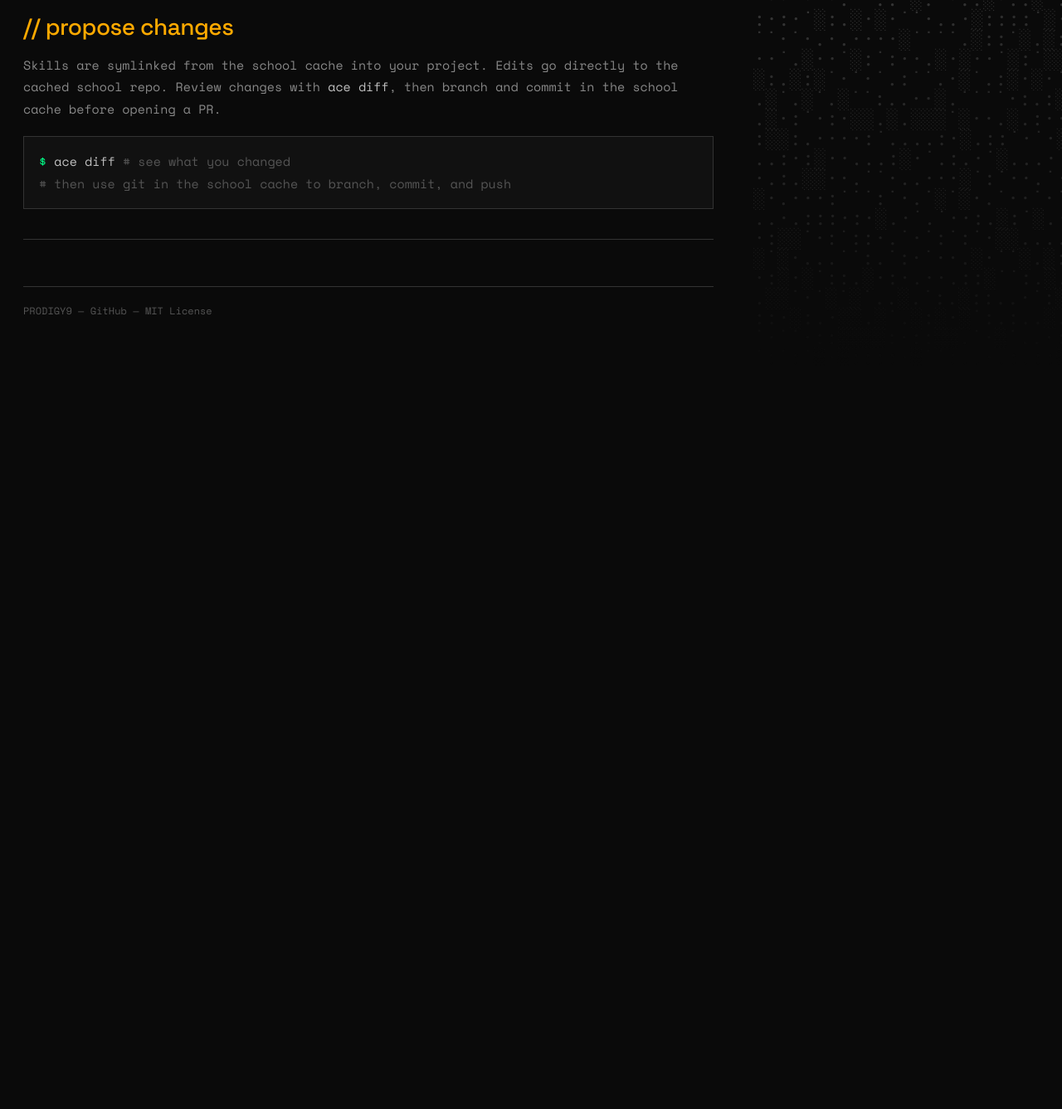
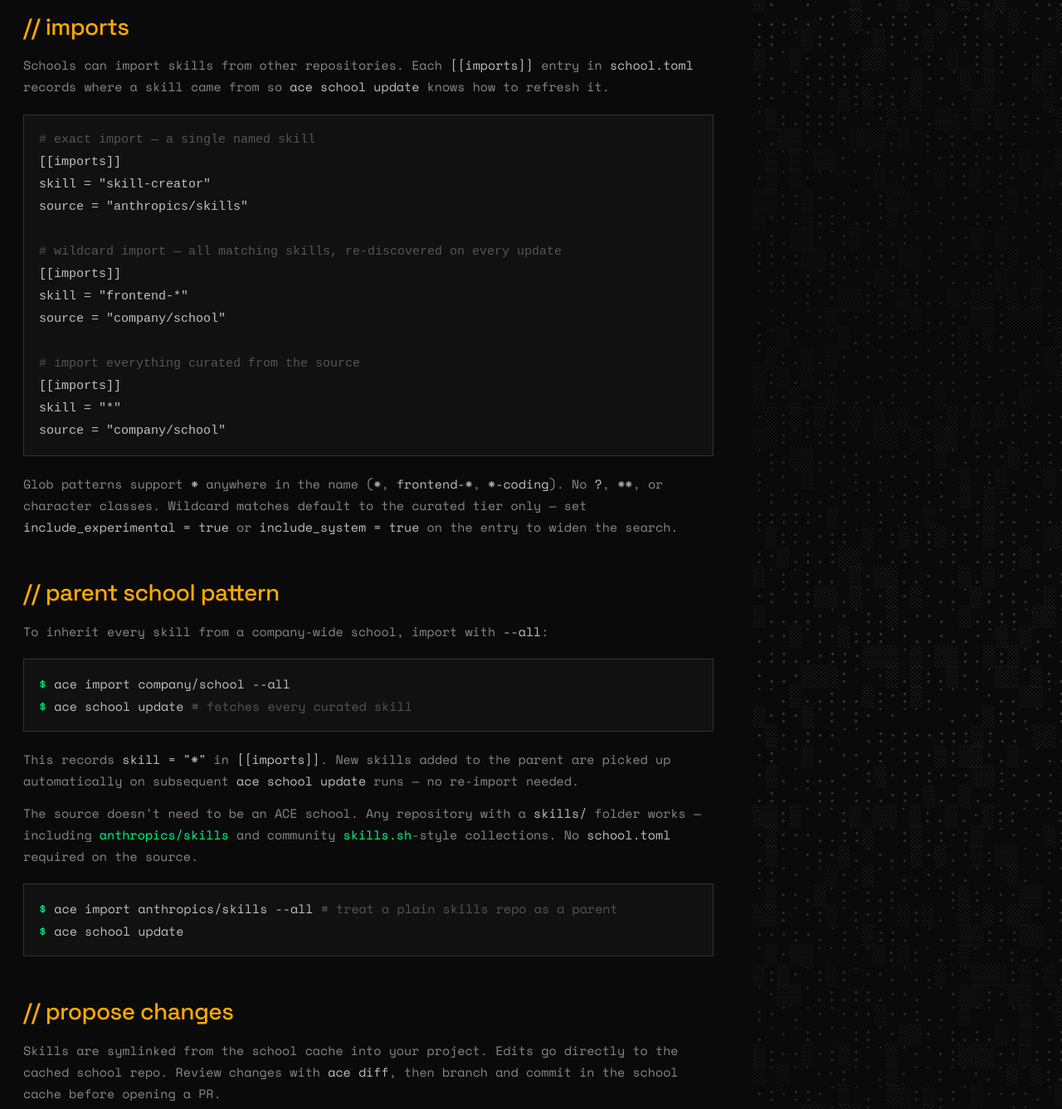
Before and after one commit to prod9/ace, a plain HTML site: page schools.html in a window 1280 px wide. Shown: the part 1310-2647 px from the top of the page at 83% size. Before the commit the page ends 1752 px from the top, so only its background shows below. Drawn offline with nearby package versions, Linux system fonts and the light colour scheme.

Commit message:
Document wildcard imports and parent school pattern on website (PROD9-66)
Adds a // imports section and // parent school pattern section to the
schools page, covering exact vs wildcard [[imports]], the --all flow,
and the fact that any repo with a skills/ folder (e.g. anthropics/skills,
skills.sh collections) works as a parent source — no school.toml
required.

Updates the README ace import row for --all + glob --skill, and adds a
short parent-school paragraph mirroring the website examples.
Regenerates dist/.

Co-Authored-By: Claude Opus 4.7 (1M context) <noreply@anthropic.com>

```diff
--- a/schools.html
+++ b/schools.html
@@ -74,6 +74,70 @@ Push to a git remote.
 <span class="prompt">$</span> ace <span class="comment"># skills are symlinked, backend launches</span>
 </div>
 
+<h2>// imports</h2>
+
+<p>
+Schools can import skills from other repositories. Each <span style="color:#c0c0c0;">[[imports]]</span>
+entry in <span style="color:#c0c0c0;">school.toml</span> records where a skill came from so
+<span style="color:#c0c0c0;">ace school update</span> knows how to refresh it.
+</p>
+
+<div class="code-block"><pre><span class="comment"># exact import — a single named skill</span>
+[[imports]]
+skill = "skill-creator"
+source = "anthropics/skills"
+
+<span class="comment"># wildcard import — all matching skills, re-discovered on every update</span>
+[[imports]]
+skill = "frontend-*"
+source = "company/school"
+
+<span class="comment"># import everything curated from the source</span>
+[[imports]]
+skill = "*"
+source = "company/school"</pre></div>
+
+<p>
+Glob patterns support <span style="color:#c0c0c0;">*</span> anywhere in the name
+(<span style="color:#c0c0c0;">*</span>, <span style="color:#c0c0c0;">frontend-*</span>,
+<span style="color:#c0c0c0;">*-coding</span>). No <span style="color:#c0c0c0;">?</span>,
+<span style="color:#c0c0c0;">**</span>, or character classes. Wildcard matches default to the
+curated tier only — set <span style="color:#c0c0c0;">include_experimental = true</span> or
+<span style="color:#c0c0c0;">include_system = true</span> on the entry to widen the search.
+</p>
+
+<h2>// parent school pattern</h2>
+
+<p>
+To inherit every skill from a company-wide school, import with
+<span style="color:#c0c0c0;">--all</span>:
+</p>
+
+<div class="code-block">
+<span class="prompt">$</span> ace import company/school --all<br>
+<span class="prompt">$</span> ace school update <span class="comment"># fetches every curated skill</span>
+</div>
+
+<p>
+This records <span style="color:#c0c0c0;">skill = "*"</span> in
+<span style="color:#c0c0c0;">[[imports]]</span>. New skills added to the parent are picked up
+automatically on subsequent <span style="color:#c0c0c0;">ace school update</span> runs — no
+re-import needed.
+</p>
+
+<p>
+The source doesn't need to be an ACE school. Any repository with a
+<span style="color:#c0c0c0;">skills/</span> folder works — including
+<a href="https://github.com/anthropics/skills">anthropics/skills</a> and community
+<a href="https://skills.sh">skills.sh</a>-style collections. No
+<span style="color:#c0c0c0;">school.toml</span> required on the source.
+</p>
+
+<div class="code-block">
+<span class="prompt">$</span> ace import anthropics/skills --all <span class="comment"># treat a plain skills repo as a parent</span><br>
+<span class="prompt">$</span> ace school update
+</div>
+
 <h2>// propose changes</h2>
 
 <p>
```
